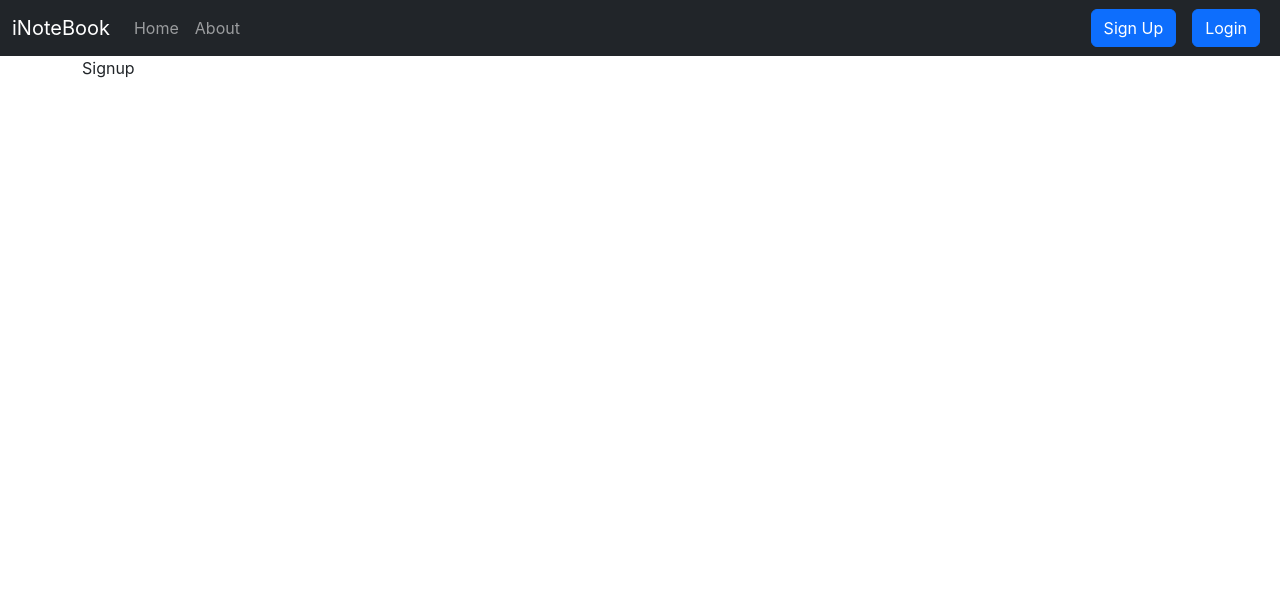
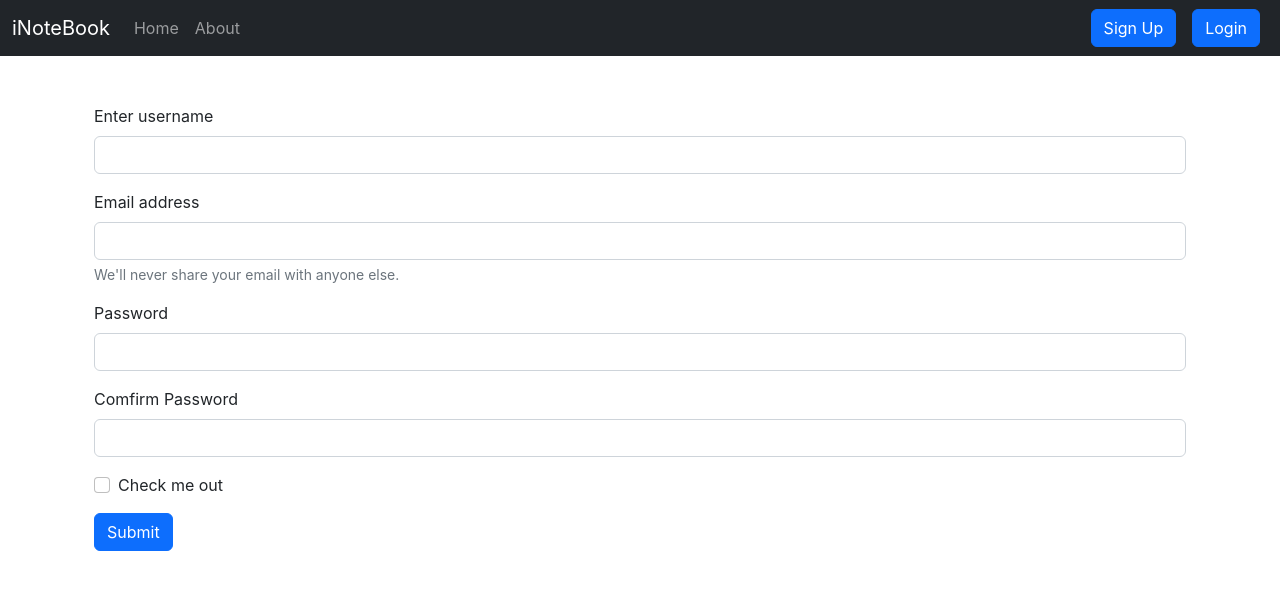
Before and after one commit to Kunal-Dua/iNotebook, a React (Create React App) app: page /signup in a window 1280 px wide. Shown: the top 590 px of the page. Built offline with nearby package versions, Linux system fonts and the light colour scheme; the HTML template or start-up script is replaced by a standard one.

Commit message:
user specfic notes showing

```diff
--- a/src/App.js
+++ b/src/App.js
@@ -6,6 +6,7 @@
 import Home from "./components/Home";
 import Login from "./components/Login";
 import Signup from "./components/Signup";
+import Alert from "./components/Alert";
 
 function App() {
   return (
--- /dev/null
+++ b/src/components/Alert.js
@@ -0,0 +1,11 @@
+import React from 'react'
+
+const Alert = (props) => {
+    return (
+        <div className={`alert alert-${props.type}`} role="alert">
+            {props.message};
+        </div>
+    )
+}
+
+export default Alert
--- a/src/components/Login.js
+++ b/src/components/Login.js
@@ -1,19 +1,29 @@
 import React, { useState } from 'react'
+import { useNavigate } from 'react-router-dom'
+import Alert from './Alert';
 
 const Login = () => {
   const [credentials, setCredentials] = useState({ email: "", password: "" })
+  let history = useNavigate();
   const handleSubmit = async (e) => {
     e.preventDefault();
     const response = await fetch(`http://localhost:4000/api/auth/login`, {
       method: 'POST',
       headers: {
-        'Content-Type': 'application/json',
-        // 'auth-token': "eyJhbGciOiJIUzI1NiIsInR5cCI6IkpXVCJ9.eyJpZCI6IjYyYmYxNDVlZWY1MWU4ZTM0ZWU1MWQ4NyIsImlhdCI6MTY1NjY4OTc2Mn0.MEdvHv7pMMaTKVjS11NgKOxQppoRCncZ8GmtrPuDDL0"
+        'Content-Type': 'application/json'
       },
       body: JSON.stringify({ email: credentials.email, password: credentials.password })
     });
     const json = await response.json();
     console.log(json);
+    if (json.success) {
+      //save auth token
+      localStorage.setItem('token', json.authToken);
+      history("/");
+    }
+    else {
+      <Alert message="Login Failed!!!" type="danger" />
+    }
   }
 
   const onChange = (e) => {
--- a/src/components/Note.js
+++ b/src/components/Note.js
@@ -1,4 +1,5 @@
 import React, { useContext, useEffect, useState, useRef } from "react";
+import { useNavigate } from 'react-router-dom'
 import noteContext from "../context/notes/noteContext";
 import AddNote from "./AddNote";
 import NoteItem from "./NoteItem";
@@ -8,6 +9,7 @@
     const { note, getNotes, editNote } = context;
     const ref = useRef(null);
     const refClose = useRef(null);
+    let history = useNavigate();
     const updateNote = (currentnote) => {
         ref.current.click();
         setnote({ id: currentnote._id, etitle: currentnote.title, edescription: currentnote.description, etag: currentnote.tag });
@@ -23,7 +25,12 @@
     }
 
     useEffect(() => {
-        getNotes();
+        if (localStorage.getItem('token')) {
+            getNotes();
+        }
+        else {
+            history("/login");
+        }
         // eslint-disable-next-line
     }, [])
 
@@ -47,11 +54,11 @@
                                 <form>
                                     <div className=" mb-3">
                                         <label htmlFor="etitle" className="form-label">Edit note title</label>
-                                        <input type="text" className="form-control" id="etitle" name="etitle" aria-describedby="emailHelp" value={Enote.etitle} onChange={onChange} minLength={5} required/>
+                                        <input type="text" className="form-control" id="etitle" name="etitle" aria-describedby="emailHelp" value={Enote.etitle} onChange={onChange} minLength={5} required />
                                     </div>
                                     <div className="mb-3">
                                         <label htmlFor="edescription" className="form-label">Edit note description</label>
-                                        <input type="text" className="form-control" id="edescription" name="edescription" value={Enote.edescription} onChange={onChange} minLength={5} required/>
+                                        <input type="text" className="form-control" id="edescription" name="edescription" value={Enote.edescription} onChange={onChange} minLength={5} required />
                                     </div>
                                     <div className="mb-3">
                                         <label htmlFor="etag" className="form-label">Edit note tag</label>
@@ -69,7 +76,7 @@
 
                 <h2>Your Notes</h2>
                 <div className="container mx-2">
-                {Note.length===0 && 'No notes to display'}
+                    {Note.length === 0 && 'No notes to display'}
                 </div>
                 {note.map((Note) => {
                     return <NoteItem key={Note._id} updateNote={updateNote} note={Note} />
--- a/src/components/Signup.js
+++ b/src/components/Signup.js
@@ -1,8 +1,65 @@
-import React from 'react'
+import React, { useState } from 'react'
+import { useNavigate } from 'react-router-dom'
+import Alert from './Alert';
 
 const Signup = () => {
+
+  const [credentials, setCredentials] = useState({ name: "", email: "", password: "", cpassword:"" })
+  let history = useNavigate();
+  const handleSubmit = async (e) => {
+    e.preventDefault();
+    const {name,email,password}=credentials;
+    const response = await fetch(`http://localhost:4000/api/auth/createUser`, {
+      method: 'POST',
+      headers: {
+        'Content-Type': 'application/json',
+        // 'auth-token': "eyJhbGciOiJIUzI1NiIsInR5cCI6IkpXVCJ9.eyJpZCI6IjYyYmYxNDVlZWY1MWU4ZTM0ZWU1MWQ4NyIsImlhdCI6MTY1NjY4OTc2Mn0.MEdvHv7pMMaTKVjS11NgKOxQppoRCncZ8GmtrPuDDL0"
+      },
+      body: JSON.stringify({ name,email,password })
+    });
+    const json = await response.json();
+    console.log(json);
+    if (json.success) {
+      //save auth token
+      localStorage.setItem('token', json.authtoken);
+      history("/");
+    }
+    else{
+      console.log("Failed");
+      <Alert message="Singup Failed!!!"/>
+    }
+  }
+
+  const onChange = (e) => {
+    setCredentials({ ...credentials, [e.target.name]: e.target.value });
+  }
   return (
-    <div>Signup</div>
+    <div className='container'>
+      <form onSubmit={handleSubmit}>
+        <div className="mb-3 my-5">
+          <label htmlFor="name" className="form-label">Enter username</label>
+          <input type="text" className="form-control" id="name" name="name" onChange={onChange} aria-describedby="emailHelp" />
+        </div>
+        <div className="mb-3">
+          <label htmlFor="email" className="form-label">Email address</label>
+          <input type="email" className="form-control" id="exampleInputEmail1" name="email" onChange={onChange} aria-describedby="emailHelp" />
+          <div id="emailHelp" className="form-text">We'll never share your email with anyone else.</div>
+        </div>
+        <div className="mb-3">
+          <label htmlFor="password" className="form-label">Password</label>
+          <input type="password" className="form-control" id="password" name="password" onChange={onChange} />
+        </div>
+        <div className="mb-3">
+          <label htmlFor="cpassword" className="form-label">Comfirm Password</label>
+          <input type="password" className="form-control" id="cpassword" name="cpassword" onChange={onChange} />
+        </div>
+        <div className="mb-3 form-check">
+          <input type="checkbox" className="form-check-input" id="exampleCheck1" />
+          <label className="form-check-label" htmlFor="exampleCheck1">Check me out</label>
+        </div>
+        <button type="submit" className="btn btn-primary">Submit</button>
+      </form>
+    </div>
   )
 }
 
--- a/src/context/notes/NoteState.js
+++ b/src/context/notes/NoteState.js
@@ -14,7 +14,7 @@
       method: 'GET',
       headers: {
         'Content-Type': 'application/json',
-        'auth-token': "eyJhbGciOiJIUzI1NiIsInR5cCI6IkpXVCJ9.eyJpZCI6IjYyYmYxNDVlZWY1MWU4ZTM0ZWU1MWQ4NyIsImlhdCI6MTY1NjY4OTc2Mn0.MEdvHv7pMMaTKVjS11NgKOxQppoRCncZ8GmtrPuDDL0"
+        'auth-token': localStorage.getItem('token')
       },
     });
     const json = await response.json();
@@ -28,7 +28,7 @@
       method: 'POST',
       headers: {
         'Content-Type': 'application/json',
-        'auth-token': "eyJhbGciOiJIUzI1NiIsInR5cCI6IkpXVCJ9.eyJpZCI6IjYyYmYxNDVlZWY1MWU4ZTM0ZWU1MWQ4NyIsImlhdCI6MTY1NjY4OTc2Mn0.MEdvHv7pMMaTKVjS11NgKOxQppoRCncZ8GmtrPuDDL0"
+        'auth-token': localStorage.getItem('token')
       },
       body: JSON.stringify({ title, description, tag })
     });
@@ -44,11 +44,11 @@
       method: 'PUT',
       headers: {
         'Content-Type': 'application/json',
-        'auth-token': "eyJhbGciOiJIUzI1NiIsInR5cCI6IkpXVCJ9.eyJpZCI6IjYyYmYxNDVlZWY1MWU4ZTM0ZWU1MWQ4NyIsImlhdCI6MTY1NjY4OTc2Mn0.MEdvHv7pMMaTKVjS11NgKOxQppoRCncZ8GmtrPuDDL0"
+        'auth-token': localStorage.getItem('token')
       },
       body: JSON.stringify({ title, description, tag })
     });
-    const json = await response.json();
+    // const json = await response.json();
     let newNotes = JSON.parse(JSON.stringify(note))
     // Logic to edit in client
     for (let index = 0; index < newNotes.length; index++) {
@@ -69,7 +69,7 @@
       method: 'DELETE',
       headers: {
         'Content-Type': 'application/json',
-        'auth-token': "eyJhbGciOiJIUzI1NiIsInR5cCI6IkpXVCJ9.eyJpZCI6IjYyYmYxNDVlZWY1MWU4ZTM0ZWU1MWQ4NyIsImlhdCI6MTY1NjY4OTc2Mn0.MEdvHv7pMMaTKVjS11NgKOxQppoRCncZ8GmtrPuDDL0"
+        'auth-token': localStorage.getItem('token')
       }
     });
     const json = response.json();
```
Also changed, not shown: 1 other file (tests, documents, lock files or other folders).
